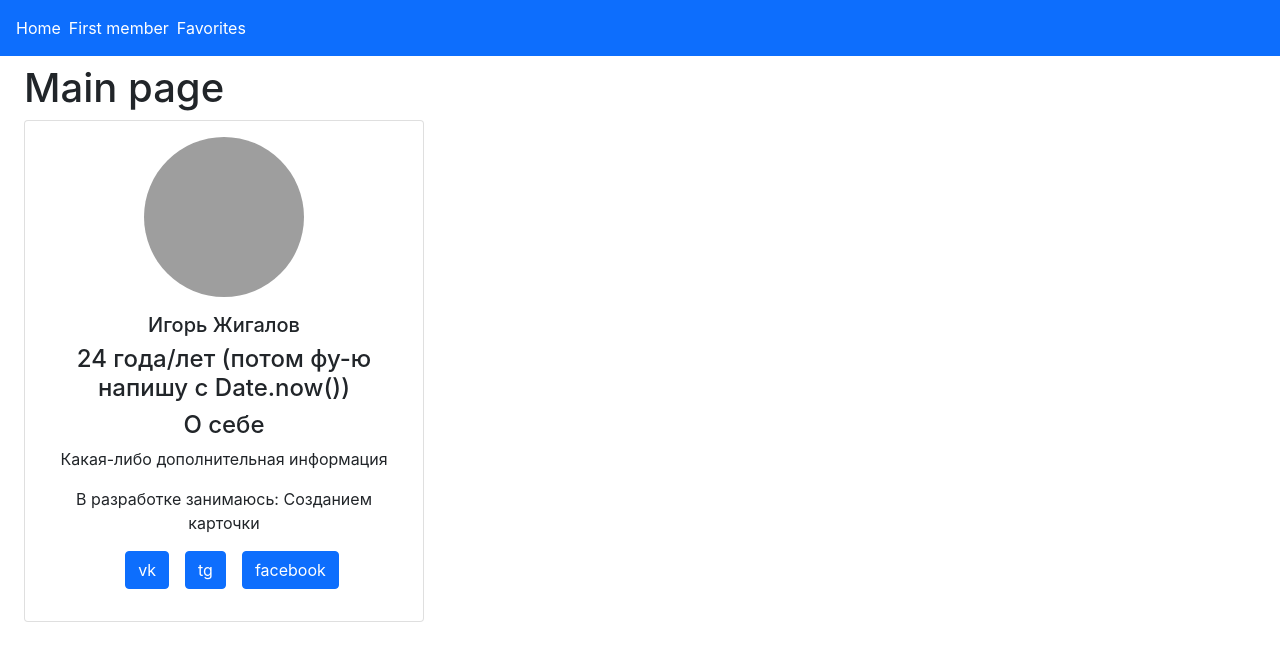
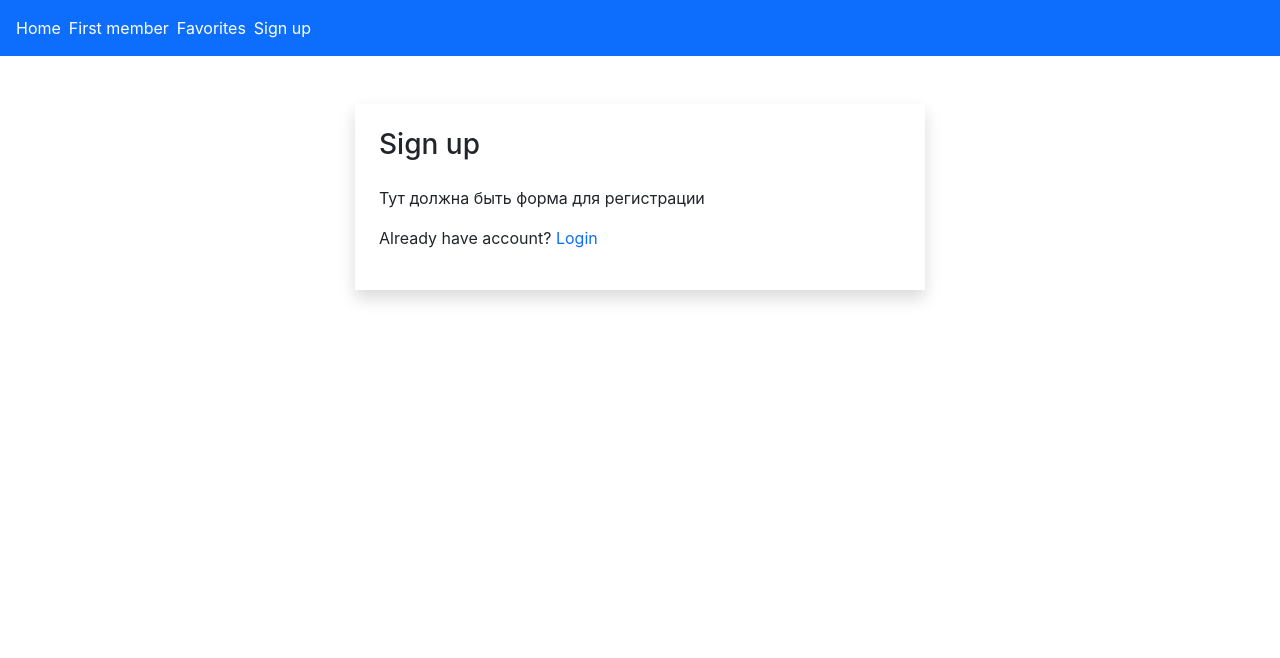
Before and after one commit to SadovoyVladimir/Hackathon02_SVteam, a React (Create React App) app: page /auth/signup in a window 1280 px wide. Before the commit this address led to /. Shown: the top 658 px of the page. Built offline with nearby package versions, Linux system fonts and the light colour scheme; grey boxes are pictures that could not be loaded.

Commit message:
Создание страницы регистрации и входа

```diff
--- /dev/null
+++ b/src/app/components/page/LoginPage.jsx
@@ -0,0 +1,27 @@
+import React from 'react'
+import { NavLink, Navigate } from 'react-router-dom'
+import PropTypes from 'prop-types'
+
+export default function LoginPage({ handler }) {
+  return (
+    <>
+      <h3 className='mb-4'>Login</h3>
+      <p>Тут должна быть форма для входа</p>
+      <Navigate to='/auth/login' />
+      <p>
+        Dont have account?{' '}
+        <NavLink
+          role='button'
+          className='text-decoration-none'
+          onClick={handler}
+        >
+          Sign up
+        </NavLink>
+      </p>
+    </>
+  )
+}
+
+LoginPage.propTypes = {
+  handler: PropTypes.func
+}
--- /dev/null
+++ b/src/app/components/page/SignupPage.jsx
@@ -0,0 +1,27 @@
+import React from 'react'
+import { NavLink, Navigate } from 'react-router-dom'
+import PropTypes from 'prop-types'
+
+export default function SignupPage({ handler }) {
+  return (
+    <>
+      <h3 className='mb-4'>Sign up</h3>
+      <p>Тут должна быть форма для регистрации</p>
+      <Navigate to='/auth/signup' />
+      <p>
+        Already have account?{' '}
+        <NavLink
+          role='button'
+          className='text-decoration-none'
+          onClick={handler}
+        >
+          Login
+        </NavLink>
+      </p>
+    </>
+  )
+}
+
+SignupPage.propTypes = {
+  handler: PropTypes.func
+}
--- a/src/app/components/ui/NavBar.jsx
+++ b/src/app/components/ui/NavBar.jsx
@@ -24,6 +24,14 @@ export default function NavBar() {
               Favorites
             </NavLink>
           </li>
+          <li className='me-2 '>
+            <NavLink
+              to='/auth/signup'
+              className='text-white text-decoration-none'
+            >
+              Sign up
+            </NavLink>
+          </li>
         </ul>
       </div>
     </nav>
--- /dev/null
+++ b/src/app/layouts/AuthLayout.jsx
@@ -0,0 +1,27 @@
+import React, { useState } from 'react'
+import { useParams } from 'react-router-dom'
+import SignupPage from '../components/page/SignupPage'
+import LoginPage from '../components/page/LoginPage'
+
+export default function AuthLayout() {
+  const { type } = useParams()
+  const [formType, setFormType] = useState(type === 'login' ? type : 'signup')
+
+  const toggleFormType = () => {
+    setFormType((prevState) => (prevState === 'signup' ? 'login' : 'signup'))
+  }
+
+  return (
+    <div className='container mt-5'>
+      <div className='row'>
+        <div className='col-md-6 offset-md-3 shadow p-4'>
+          {formType === 'signup' ? (
+            <SignupPage handler={toggleFormType} />
+          ) : (
+            <LoginPage handler={toggleFormType} />
+          )}
+        </div>
+      </div>
+    </div>
+  )
+}
--- a/src/app/routes.jsx
+++ b/src/app/routes.jsx
@@ -5,6 +5,7 @@ import MemberLayout from './layouts/MemberLayout'
 import MemberPage from './components/page/MemberPage'
 import FavoritesLayout from './layouts/FavoritesLayout'
 import FavoritesPage from './components/page/FavoritesPage'
+import AuthLayout from './layouts/AuthLayout'
 
 const routes = [
   { path: '/', element: <MainPage /> },
@@ -24,6 +25,11 @@ const routes = [
       { path: '*', element: <Navigate to='/favorites' /> }
     ]
   },
+  {
+    path: 'auth/:type',
+    element: <AuthLayout />,
+    children: [{ path: '*', element: <Navigate to='/auth/signup' /> }]
+  },
   { path: '*', element: <Navigate to='/' /> }
 ]
 
--- a/src/index.js
+++ b/src/index.js
@@ -5,9 +5,7 @@ import reportWebVitals from './reportWebVitals'
 import App from './app/App'
 
 const root = ReactDOM.createRoot(document.getElementById('root'))
-root.render(
-  <App />
-)
+root.render(<App />)
 
 // If you want to start measuring performance in your app, pass a function
 // to log results (for example: reportWebVitals(console.log))
```
Also changed, not shown: src/app/components/common/progressBar.jsx (+1 -6 lines).
